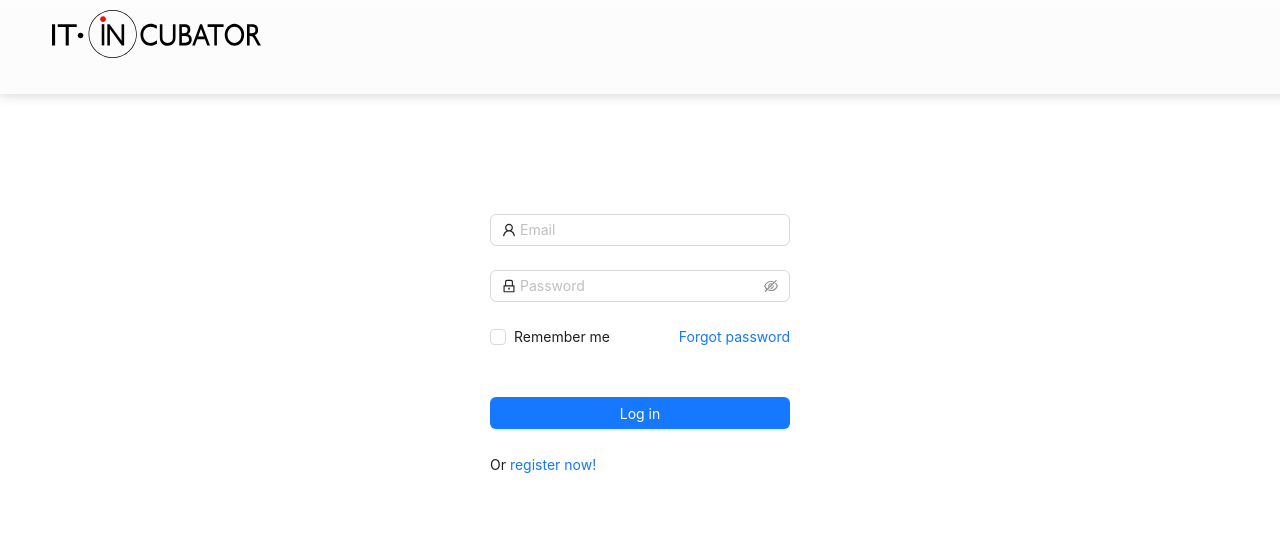
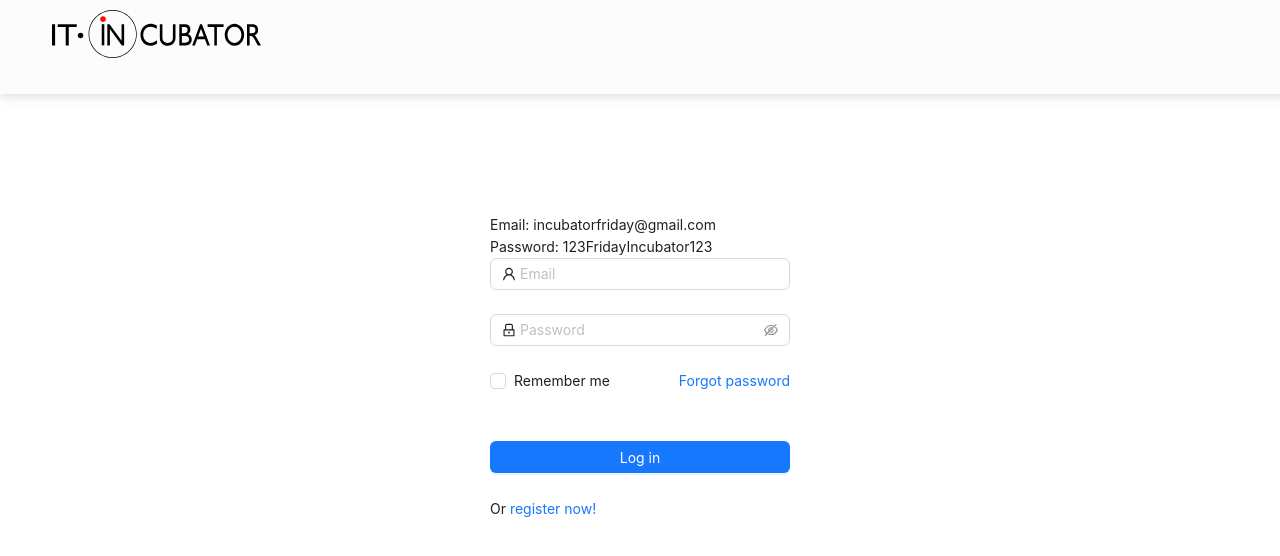
Before and after one commit to EvgeniyCvirko/Cards, a React (Create React App) app: page /#/login in a window 1280 px wide. Shown: the top 556 px of the page. Built offline with nearby package versions, Linux system fonts and the light colour scheme.

Commit message:
feat: add commonTypes

```diff
--- a/src/features/Auth/SingIn.tsx
+++ b/src/features/Auth/SingIn.tsx
@@ -10,6 +10,7 @@ export const SingIn = () =>{
   const dispatch = useDispatch()
   const onFinish = (values:loginParamType) => {
     console.log('Received values of form: ', values);
+    // @ts-ignore
     dispatch(setLogin(values))
   };
   return (
@@ -21,6 +22,8 @@ export const SingIn = () =>{
       }}
       onFinish={onFinish}
     >
+      <div>Email: incubatorfriday@gmail.com </div>
+      <div>Password: 123FridayIncubator123 </div>
       <Form.Item
         name="email"
         rules={[{required: true,message: 'Please input your Email!',}]}>
--- /dev/null
+++ b/src/types/commonTypes.ts
@@ -0,0 +1 @@
+export type StatusType = 'idle' | 'loading' | 'succeeded' | 'failed'
```
